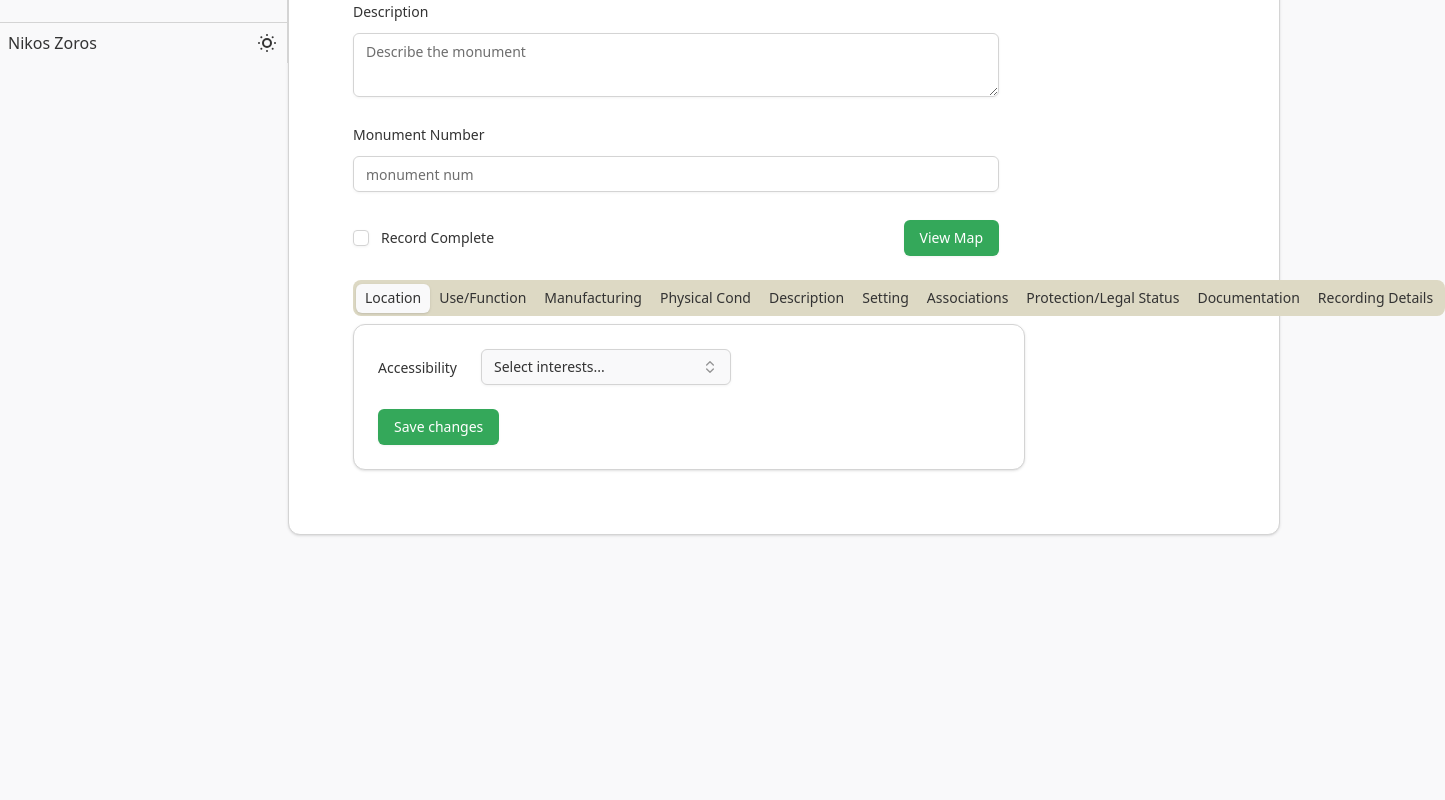
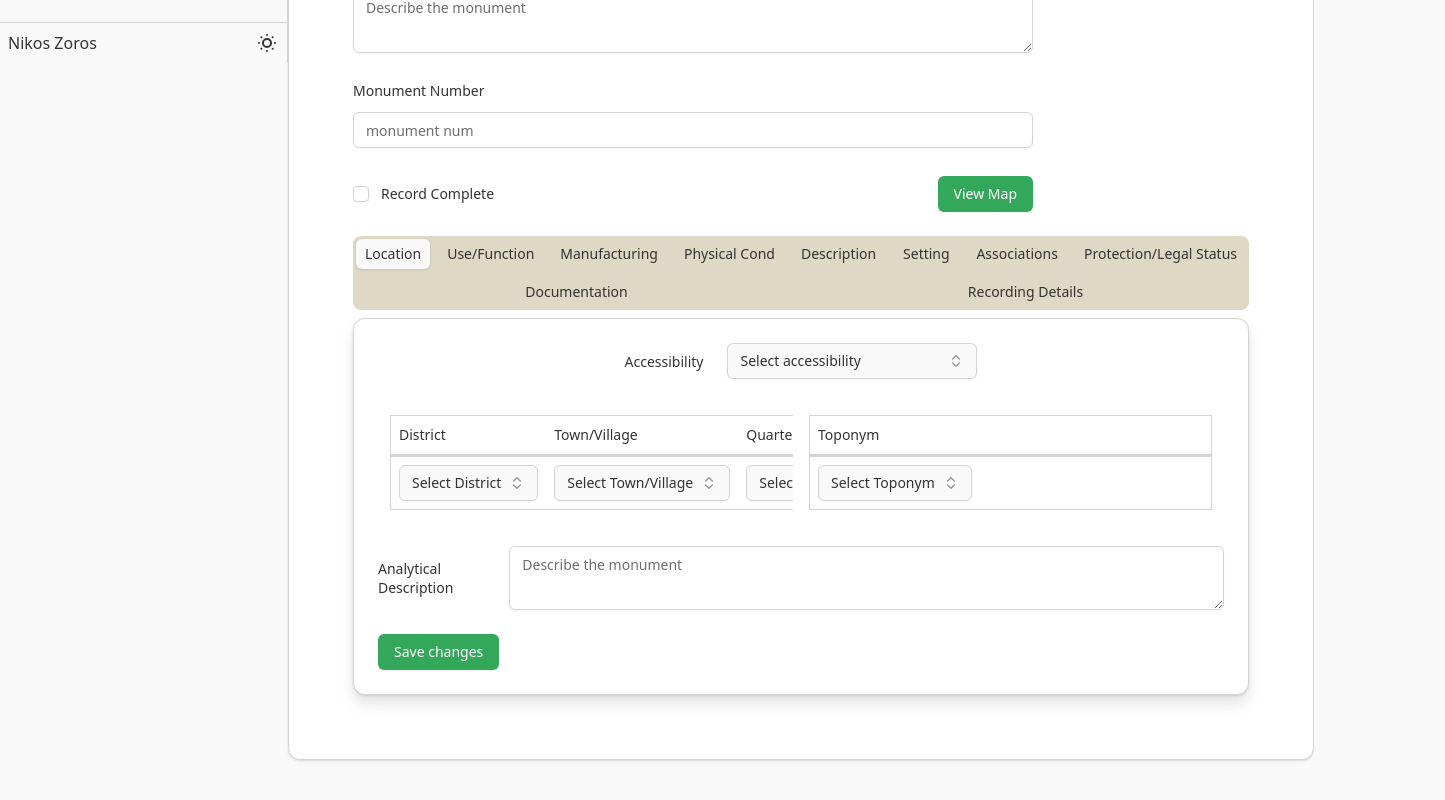
Before and after one commit to NikosZoros3533/CADIP, a React (Vite) app: page /ancient-monuments/1/edit in a window 1280 px wide. Shown: the part 737-1537 px from the top of the page, 1445 px wide, since content can reach past the window. Before the commit the page ends 1332 px from the top, so only its background shows below. Built offline with nearby package versions, Linux system fonts and the light colour scheme.

Commit message:
REF: Update package dependencies and integrate new Radix UI components; remove unused MultiCheckbox component

```diff
--- a/package.json
+++ b/package.json
@@ -10,7 +10,7 @@
     "preview": "vite preview"
   },
   "dependencies": {
-    "@radix-ui/react-aspect-ratio": "^1.1.8",
+    "@radix-ui/react-alert-dialog": "^1.1.15",
     "@radix-ui/react-checkbox": "^1.3.3",
     "@radix-ui/react-collapsible": "^1.1.12",
     "@radix-ui/react-dialog": "^1.1.15",
--- a/src/components/ancientMonuments/form-component.jsx
+++ b/src/components/ancientMonuments/form-component.jsx
@@ -23,14 +23,28 @@ import { useParams } from "react-router-dom";
 import { Tabs, TabsContent, TabsList, TabsTrigger } from "@/components/ui/tabs";
 import { Checkbox } from "@/components/ui/checkbox";
 import { Label } from "@/components/ui/label";
-import MultiCheckbox from "../MultiCheckbox";
+import MultiCheckbox from "../vocabs/MultiCheckbox";
+import {
+  Table,
+  TableBody,
+  TableCell,
+  TableHead,
+  TableHeader,
+  TableRow,
+} from "../ui/table";
+import { SingleCheckbox } from "../vocabs/SingleCheckbox";
 
-const vocExample = [
+const vocAcc = [
   { id: "1", labelEn: "Fully accessible site" },
   { id: "2", labelEn: "Partially accessible with assistance" },
   { id: "3", labelEn: "Not accessible to visitors" },
 ];
 
+const vocDistr = [
+  { id: "1", value: "lemessos", label: "Lemessos" },
+  { id: "2", value: "larnaka", label: "Larnaka" },
+  { id: "3", value: "pafos", label: "Pafos" },
+];
 export default function AMForm({ object }) {
   return (
     <Card className="w-full max-w-7xl place-self-center p-4 md:p-6 lg:p-10 my-6 md:my-15">
@@ -69,7 +83,7 @@ export default function AMForm({ object }) {
                       <Checkbox id="toggle" />
                       <Label htmlFor="toggle">Record Complete</Label>
                     </div>
-                    <Button>View Map</Button>
+                    <Button type="button">View Map</Button>
                   </div>
                 </FieldGroup>
                 <div className="bg-muted border aspect-square w-50 h-50 rounded-xl"></div>
@@ -77,8 +91,8 @@ export default function AMForm({ object }) {
             </FieldSet>
           </FieldGroup>
         </form>
-        <Tabs defaultValue="location" className="py-6 w-2xl">
-          <TabsList>
+        <Tabs defaultValue="location" className="py-6 w-full">
+          <TabsList className="flex flex-wrap lg:flex-row gap-2 h-auto">
             <TabsTrigger value="location">Location</TabsTrigger>
             <TabsTrigger value="function">Use/Function</TabsTrigger>
             <TabsTrigger value="manufacturing">Manufacturing</TabsTrigger>
@@ -94,13 +108,61 @@ export default function AMForm({ object }) {
               Recording Details
             </TabsTrigger>
           </TabsList>
-          <TabsContent value="location" className="w-full">
-            <Card >
+          <TabsContent value="location" className="w-full lg:min-w-4xl">
+            <Card className="drop-shadow-xl">
               <CardContent className="grid gap-6">
-                <div className="flex flex-row items-center gap-6">
+                <div className="flex flex-col sm:flex-row items-start justify-center sm:items-center gap-6">
                   <FieldLabel>Accessibility</FieldLabel>
-                  <MultiCheckbox vocab={vocExample}/>
+                  <MultiCheckbox title="accessibility" vocab={vocAcc} />
                 </div>
+                <div className="flex flex-col justify-between md:flex-row gap-4 p-3">
+                  <Table className="border">
+                    <TableHeader>
+                      <TableRow>
+                        <TableHead>District</TableHead>
+                        <TableHead>Town/Village</TableHead>
+                        <TableHead>Quarter</TableHead>
+                      </TableRow>
+                    </TableHeader>
+                    <TableBody>
+                      <TableRow>
+                        <TableCell className="font-medium">
+                          <SingleCheckbox title="District" vocab={vocDistr} />
+                        </TableCell>
+                        <TableCell>
+                          <SingleCheckbox
+                            title="Town/Village"
+                            vocab={vocDistr}
+                          />
+                        </TableCell>
+                        <TableCell>
+                          <SingleCheckbox title="Quarter" vocab={vocDistr} />
+                        </TableCell>
+                      </TableRow>
+                    </TableBody>
+                  </Table>
+                  <Table className="border">
+                    <TableHeader>
+                      <TableRow>
+                        <TableHead>Toponym</TableHead>
+                      </TableRow>
+                    </TableHeader>
+                    <TableBody>
+                      <TableRow>
+                        <TableCell className="font-medium">
+                          <SingleCheckbox title="Toponym" vocab={vocDistr} />
+                        </TableCell>
+                      </TableRow>
+                    </TableBody>
+                  </Table>
+                </div>
+                <Field orientation="horizontal">
+                  <FieldLabel>Analytical Description</FieldLabel>
+                  <Textarea
+                    placeholder="Describe the monument"
+                    className="w-full "
+                  />
+                </Field>
               </CardContent>
               <CardFooter className="flex gap-1">
                 <Button>Save changes</Button>
--- /dev/null
+++ b/src/components/ui/alert.jsx
@@ -0,0 +1,63 @@
+import * as React from "react"
+import { cva } from "class-variance-authority";
+
+import { cn } from "@/lib/utils"
+
+const alertVariants = cva(
+  "relative w-full rounded-lg border px-4 py-3 text-sm grid has-[>svg]:grid-cols-[calc(var(--spacing)*4)_1fr] grid-cols-[0_1fr] has-[>svg]:gap-x-3 gap-y-0.5 items-start [&>svg]:size-4 [&>svg]:translate-y-0.5 [&>svg]:text-current",
+  {
+    variants: {
+      variant: {
+        default: "bg-card text-card-foreground",
+        destructive:
+          "text-destructive bg-card [&>svg]:text-current *:data-[slot=alert-description]:text-destructive/90",
+      },
+    },
+    defaultVariants: {
+      variant: "default",
+    },
+  }
+)
+
+function Alert({
+  className,
+  variant,
+  ...props
+}) {
+  return (
+    <div
+      data-slot="alert"
+      role="alert"
+      className={cn(alertVariants({ variant }), className)}
+      {...props} />
+  );
+}
+
+function AlertTitle({
+  className,
+  ...props
+}) {
+  return (
+    <div
+      data-slot="alert-title"
+      className={cn("col-start-2 line-clamp-1 min-h-4 font-medium tracking-tight", className)}
+      {...props} />
+  );
+}
+
+function AlertDescription({
+  className,
+  ...props
+}) {
+  return (
+    <div
+      data-slot="alert-description"
+      className={cn(
+        "text-muted-foreground col-start-2 grid justify-items-start gap-1 text-sm [&_p]:leading-relaxed",
+        className
+      )}
+      {...props} />
+  );
+}
+
+export { Alert, AlertTitle, AlertDescription }
--- a/src/components/ui/aspect-ratio.jsx
+++ /dev/null
@@ -1,9 +0,0 @@
-import * as AspectRatioPrimitive from "@radix-ui/react-aspect-ratio"
-
-function AspectRatio({
-  ...props
-}) {
-  return <AspectRatioPrimitive.Root data-slot="aspect-ratio" {...props} />;
-}
-
-export { AspectRatio }
--- a/src/components/MultiCheckbox.jsx
+++ b/src/components/vocabs/MultiCheckbox.jsx
@@ -16,17 +16,9 @@ import {
 } from "@/components/ui/popover";
 import { cn } from "@/lib/utils";
 
-export const title = "Accessibility";
-// const interests = [
-//   { value: "technology", label: "Technology" },
-//   { value: "science", label: "Science" },
-//   { value: "art", label: "Art" },
-//   { value: "music", label: "Music" },
-//   { value: "sports", label: "Sports" },
-//   { value: "travel", label: "Travel" },
-// ];
 
-export default function MultiCheckbox({ vocab }) {
+
+export default function MultiCheckbox({title, vocab }) {
   const [open, setOpen] = useState(false);
   const [selectedValues, setSelectedValues] = useState([]);
 
@@ -47,14 +39,14 @@ export default function MultiCheckbox({ vocab }) {
               {selectedValues.length}/{MAX_SELECTIONS} selected
             </span>
           ) : (
-            "Select interests..."
+            `Select ${title}`
           )}
           <ChevronsUpDown className="ml-2 size-4 shrink-0 opacity-50" />
         </Button>
       </PopoverTrigger>
       <PopoverContent className="w-[250px] p-0">
         <Command>
-          <CommandInput placeholder="Search interests..." />
+          <CommandInput placeholder={`Select ${title}`} />
           <CommandList>
             <CommandEmpty>No interest found.</CommandEmpty>
             {isMaxReached && (
--- /dev/null
+++ b/src/components/vocabs/SingleCheckbox.jsx
@@ -0,0 +1,71 @@
+"use client";
+
+import * as React from "react";
+import { Check, ChevronsUpDown } from "lucide-react";
+
+import { cn } from "@/lib/utils";
+import { Button } from "@/components/ui/button";
+import {
+  Command,
+  CommandEmpty,
+  CommandGroup,
+  CommandInput,
+  CommandItem,
+  CommandList,
+} from "@/components/ui/command";
+import {
+  Popover,
+  PopoverContent,
+  PopoverTrigger,
+} from "@/components/ui/popover";
+
+export function SingleCheckbox({ title, vocab }) {
+  const [open, setOpen] = React.useState(false);
+  const [value, setValue] = React.useState("");
+
+  return (
+    <Popover open={open} onOpenChange={setOpen}>
+      <PopoverTrigger asChild>
+        <Button
+          variant="outline"
+          role="combobox"
+          aria-expanded={open}
+          className="w-fit justify-between"
+        >
+          {value
+            ? vocab.find((item) => item.value === value)?.label
+            : `Select ${title}`}
+          <ChevronsUpDown className="opacity-50" />
+        </Button>
+      </PopoverTrigger>
+      <PopoverContent className="w-[200px] p-0">
+        <Command>
+          <CommandInput placeholder={`Select ${title}`} className="h-9" />
+          <CommandList>
+            <CommandEmpty>No ${title} found.</CommandEmpty>
+            <CommandGroup>
+              {vocab.map((item) => (
+                <CommandItem
+                  key={item.value}
+                  value={item.value}
+                  onSelect={(currentValue) => {
+                    setValue(currentValue === value ? "" : currentValue);
+                    setOpen(false);
+                  }}
+                >
+                  {item.label}
+                  <Check
+                    className={cn(
+                      "ml-auto",
+                      value === item.value ? "opacity-100" : "opacity-0"
+                    )}
+                  />
+                </CommandItem>
+              ))}
+            </CommandGroup>
+          </CommandList>
+        </Command>
+      </PopoverContent>
+    </Popover>
+  );
+}
```
Also changed, not shown: src/components/ui/alert-dialog.jsx (added, +136 -0 lines), src/components/ui/tabs.jsx (+17 -25 lines), 1 other file (tests, documents, lock files or other folders).
